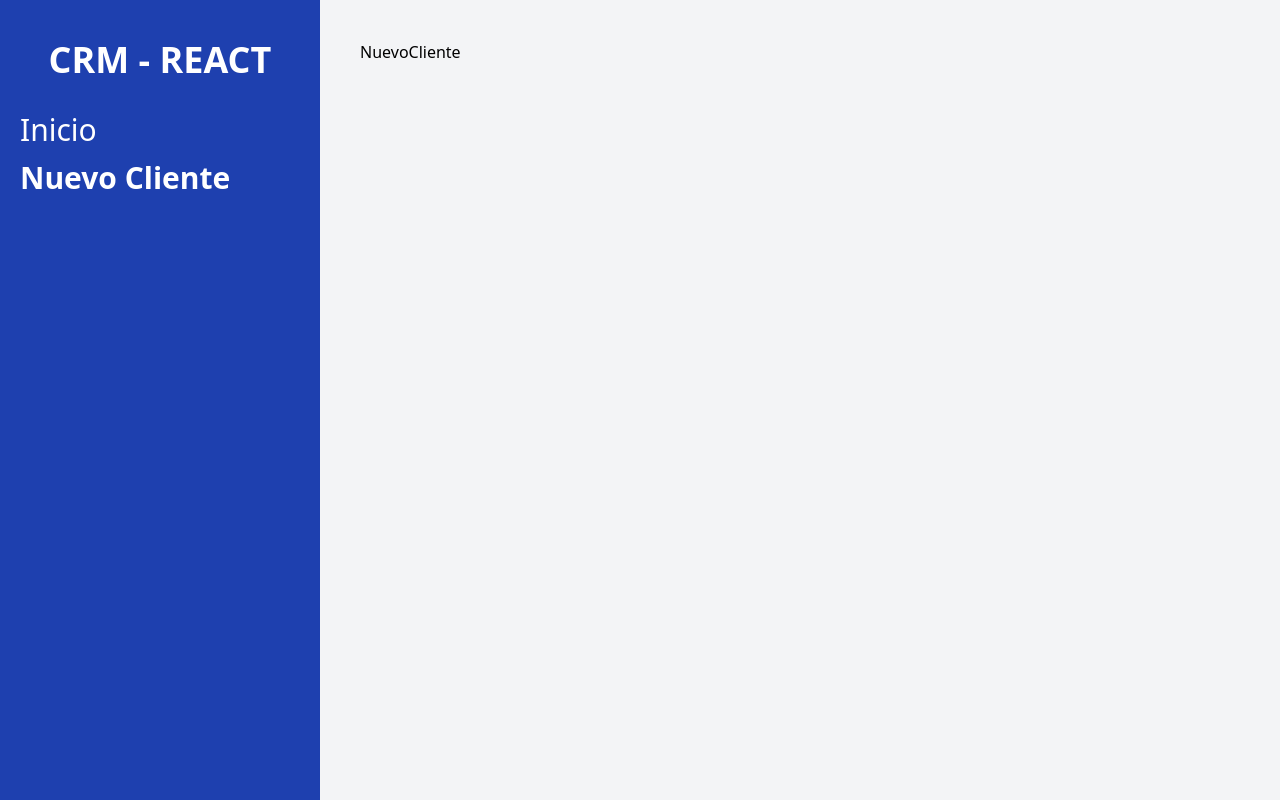
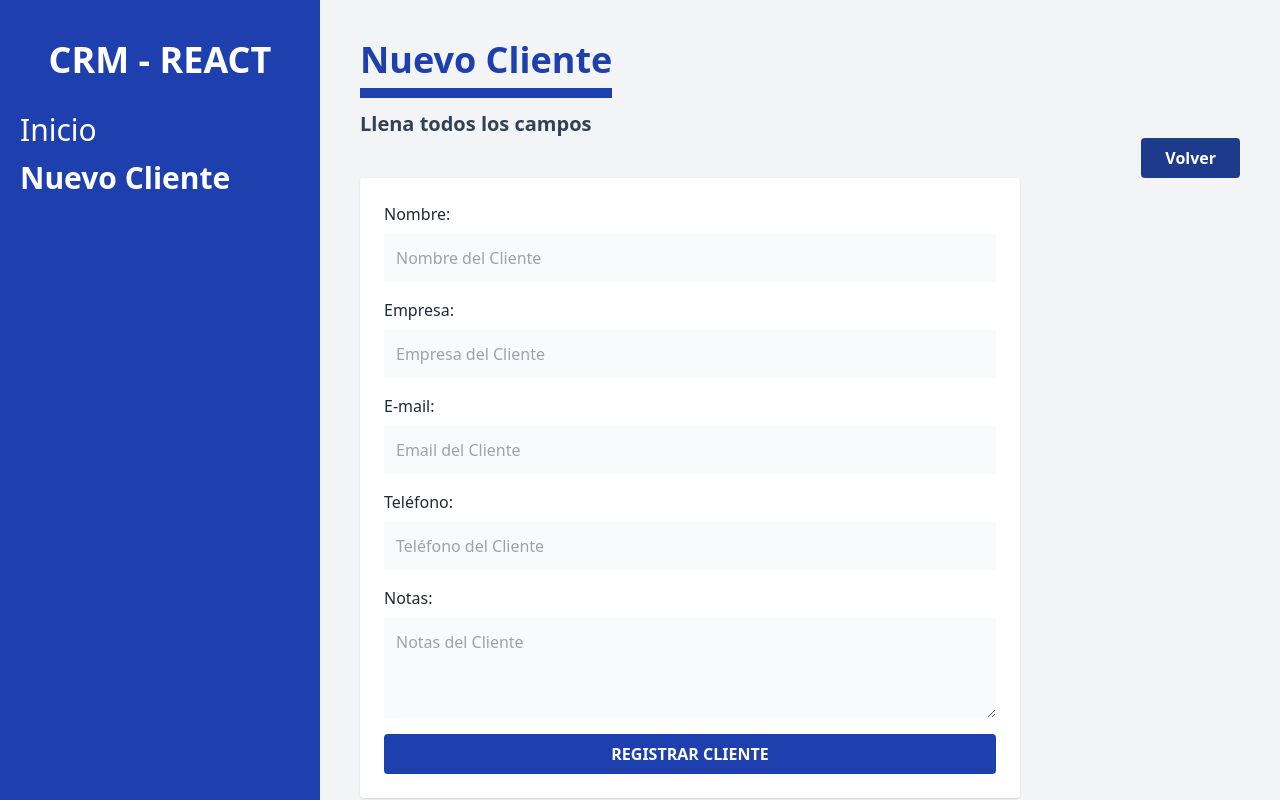
Before and after one commit to JhonatanVeliz/CRM-REACT, a React (Vite) app: page /clientes/nuevo in a window 1280 px wide. Built offline with nearby package versions, Linux system fonts and the light colour scheme.

Commit message:
added a form

```diff
--- a/src/components/Cliente.jsx
+++ b/src/components/Cliente.jsx
@@ -5,9 +5,26 @@ function Cliente({ cliente }) {
 
   return (
     <tr>
-      <td className="p-6 font-bold">
-        { nombre }
+
+      <td className="p-6 space-y-2">
+        <p className="font-bold">{ nombre }</p>
+        <p>{ empresa }</p>
       </td>
+
+      <td className="p-6 space-y-2">
+        <p><span className="font-bold">Email: </span>{ email }</p>
+        <p><span className="font-bold">Tel: </span>{ telefono }</p>
+      </td>
+
+      <td className="p-6 font-bold flex gap-3 justify-center">
+        <button type="button" className="text-sm uppercase text-blue-500 hover:text-blue-700">
+          editar
+        </button>
+        <button type="button" className="text-sm uppercase text-red-500 hover:text-red-700">
+          eliminar
+        </button>
+      </td>
+
     </tr>
   )
 }
--- /dev/null
+++ b/src/components/Formulario.jsx
@@ -0,0 +1,77 @@
+const Formulario = ({cliente}) => {
+    return (
+        <>
+            <div className="mb-4">
+                <label
+                    className="text-gray-800"
+                    htmlFor="nombre"
+                >Nombre:</label>
+                <input
+                    id="nombre"
+                    type="text"
+                    className="mt-2 block w-full p-3 bg-gray-50"
+                    placeholder="Nombre del Cliente"
+                    name="nombre"
+                />
+            </div>
+            <div className="mb-4">
+                <label
+                    className="text-gray-800"
+                    htmlFor="empresa"
+                >Empresa:</label>
+                <input
+                    id="empresa"
+                    type="text"
+                    className="mt-2 block w-full p-3 bg-gray-50"
+                    placeholder="Empresa del Cliente"
+                    name="empresa"
+                />
+            </div>
+
+            <div className="mb-4">
+                <label
+                    className="text-gray-800"
+                    htmlFor="email"
+                >E-mail:</label>
+                <input
+                    id="email"
+                    type="email"
+                    className="mt-2 block w-full p-3 bg-gray-50"
+                    placeholder="Email del Cliente"
+                    name="email"
+                />
+            </div>
+
+            <div className="mb-4">
+                <label
+                    className="text-gray-800"
+                    htmlFor="telefono"
+                >Teléfono:</label>
+                <input
+                    id="telefono"
+                    type="tel"
+                    className="mt-2 block w-full p-3 bg-gray-50"
+                    placeholder="Teléfono del Cliente"
+                    name="telefono"
+                />
+            </div>
+
+            <div className="mb-4">
+                <label
+                    className="text-gray-800"
+                    htmlFor="notas"
+                >Notas:</label>
+                <textarea
+                    as="textarea"
+                    id="notas"
+                    type="text"
+                    className="mt-2 block w-full p-3 bg-gray-50 h-40 align-self"
+                    placeholder="Notas del Cliente"
+                    name="notas"
+                />
+            </div>
+        </>
+    )
+}
+
+export default Formulario
--- a/src/css/app.css
+++ b/src/css/app.css
@@ -6,3 +6,15 @@
     display: inline-block;
     border-bottom: 10px solid rgb(30 64 175);
 }
+input{
+    transition: .3s linear;
+    outline: none;
+}
+input:focus{
+    box-shadow: 0px 1px 5px #dfdfdf;
+}
+textarea{
+    min-height: 50px;
+    max-height: 100px;
+    outline: none;
+}
--- a/src/hooks/useFetch.jsx
+++ b/src/hooks/useFetch.jsx
@@ -6,42 +6,45 @@ export const useFetch = async (url) => {
 
   const [state, setState] = useState(initialState);
 
+  // const getFetch = async () => {
+
+  //   if(!url) return;
+
+  //   try {
+  //     const response = await fetch(url);
+  //     const data = await response.json();
+
+  //     if(!response.ok){
+  //       console.log('no funciono', response.status);
+  //       return
+  //     }
+
+  //     setState({ data: data, loading: false, errors: false });
+
+  //   } catch (error) {
+  //     setState({ data: null, loading: false, errors: error });
+  //   }
+  // }
+
   const getFetch = async () => {
 
-    if(!url) return;
+    if (!url) return;
 
     try {
       const response = await fetch(url);
+      if (!response.ok) {
+        console.error('Error en la solicitud:', response.status);
+        return;
+      }
+
       const data = await response.json();
-
-      if(!response.ok) return;
-
       setState({ data: data, loading: false, errors: false });
 
     } catch (error) {
+      console.error('Error en la solicitud:', error);
       setState({ data: null, loading: false, errors: error });
     }
   }
-
-  // const getFetch = async () => {
-
-  //   if (!url) return;
-
-  //   try {
-  //     const response = await fetch(url);
-  //     if (!response.ok) {
-  //       console.error('Error en la solicitud:', response.status);
-  //       return;
-  //     }
-
-  //     const data = await response.json();
-  //     setState({ data: data, loading: false, errors: false });
-
-  //   } catch (error) {
-  //     console.error('Error en la solicitud:', error);
-  //     setState({ data: null, loading: false, errors: error });
-  //   }
-  // }
 
   useEffect(()=>{
     getFetch();
--- a/src/pages/Index.jsx
+++ b/src/pages/Index.jsx
@@ -49,20 +49,12 @@ export const loader = () => {
 
 const Index = () => {
 
-  function get() {
-
-    const { data, loading, errors } = useFetch('http://localhost:5173/db.json');
-    console.log(data);
-  }
-
-  get();
-
   const data = useLoaderData();
 
   return (
     <>
       <h1 className="text-4xl font-black text-blue-800 pb-2 title--clientes">Clientes</h1>
-      <p className="mt-3 text-xl font-bold">Administra tus clientes</p>
+      <p className="mt-3 text-xl font-bold text-slate-700">Administra tus clientes</p>
 
       {
         data.length >= 1 ?
--- a/src/pages/NuevoCliente.jsx
+++ b/src/pages/NuevoCliente.jsx
@@ -1,8 +1,31 @@
-import React from 'react'
+import { Form, useNavigate } from "react-router-dom";
+import Formulario from "../components/Formulario";
 
 const NuevoCliente = () => {
+
+  const navigate = useNavigate();
+
   return (
-    <div>NuevoCliente</div>
+    <>
+      <h2 className="text-4xl font-black text-blue-800 pb-2 title--clientes">Nuevo Cliente</h2>
+      <p className="mt-3 text-xl font-bold text-slate-700">Llena todos los campos</p>
+
+      <div className='flex justify-end'>
+        <button className='bg-blue-900 text-white py-2 px-6 font-bold rounded'
+        onClick={() => navigate(-1)}>
+          Volver
+        </button>
+      </div>
+
+      <div className="bg-white shadow rounded md:w-3/4 p-6">
+        <Formulario />
+        <input type="submit"
+        className="bg-blue-800 font-bold uppercase text-white w-full p-2 rounded cursor-pointer"
+        value='registrar cliente'
+        />
+      </div>
+
+    </>
   )
 }
 
```
